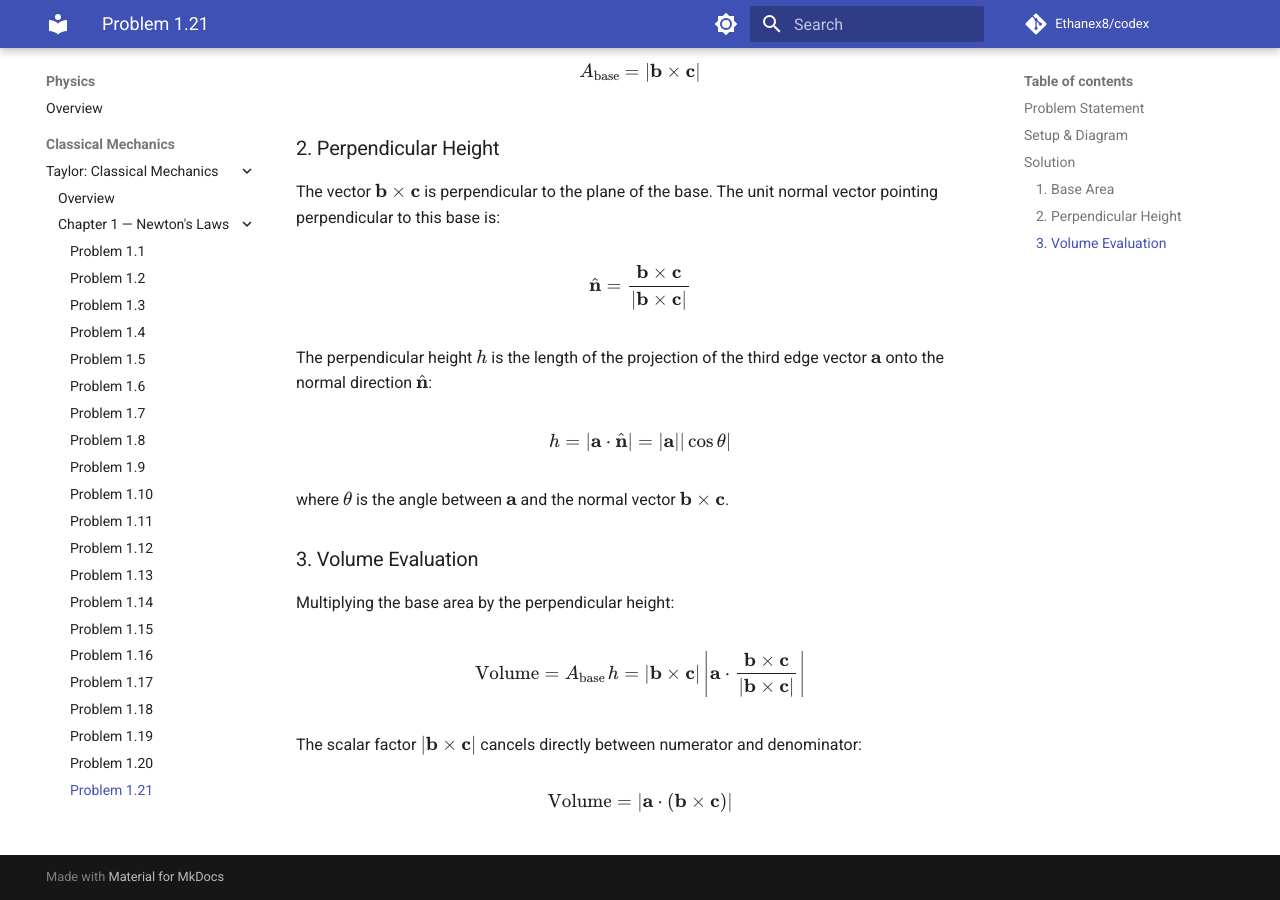
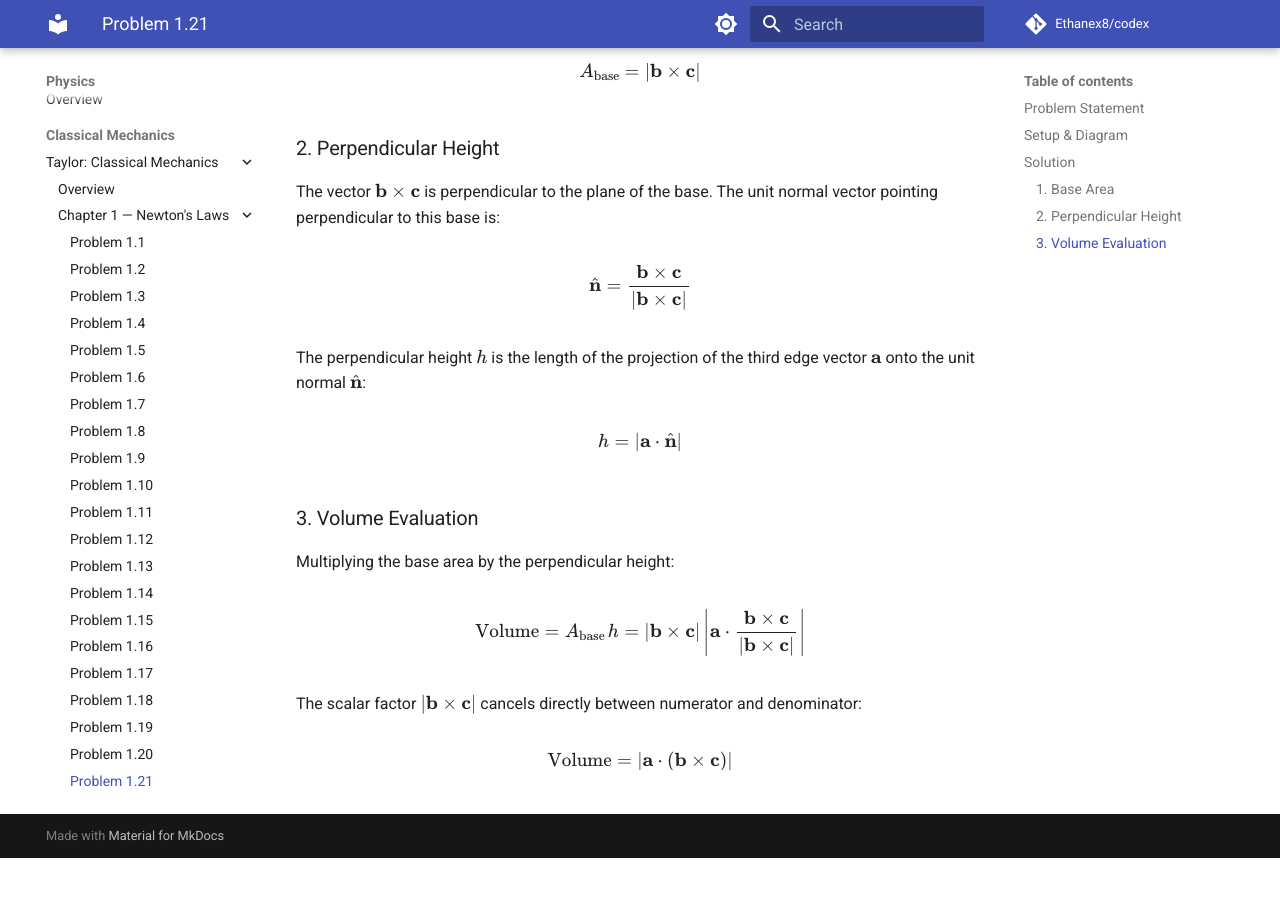
Before and after one commit to Ethanex8/codex, an MkDocs documentation site: the page built from docs/physics/classical-mechanics/taylor/ch01/prob_01_21.md, in a window 1280 px wide and 900 px high, scrolled down 1648 px. Built offline with MkDocs 1.6.1 and Material for MkDocs 9.7.7, drawn with Linux system fonts in a browser that asks for light colours; comment, search, counter and statistics services are not loaded; after the commit the page ends 2506 px from its top, so only the background shows below that.

Commit message:
refactor(ch01): declutter Problem 1.21 diagram card and remove theta references

```diff
--- a/docs/physics/classical-mechanics/taylor/ch01/prob_01_21.md
+++ b/docs/physics/classical-mechanics/taylor/ch01/prob_01_21.md
@@ -49,13 +49,11 @@
 \hat{\mathbf{n}} = \frac{\mathbf{b} \times \mathbf{c}}{|\mathbf{b} \times \mathbf{c}|}
 $$
 
-The perpendicular height $h$ is the length of the projection of the third edge vector $\mathbf{a}$ onto the normal direction $\hat{\mathbf{n}}$:
+The perpendicular height $h$ is the length of the projection of the third edge vector $\mathbf{a}$ onto the unit normal $\hat{\mathbf{n}}$:
 
 $$
-h = |\mathbf{a} \cdot \hat{\mathbf{n}}| = |\mathbf{a}| |\cos \theta|
+h = |\mathbf{a} \cdot \hat{\mathbf{n}}|
 $$
-
-where $\theta$ is the angle between $\mathbf{a}$ and the normal vector $\mathbf{b} \times \mathbf{c}$.
 
 ### 3. Volume Evaluation
 
```
Also changed, not shown: docs/physics/classical-mechanics/taylor/ch01/figures/fig_01_21.svg.
